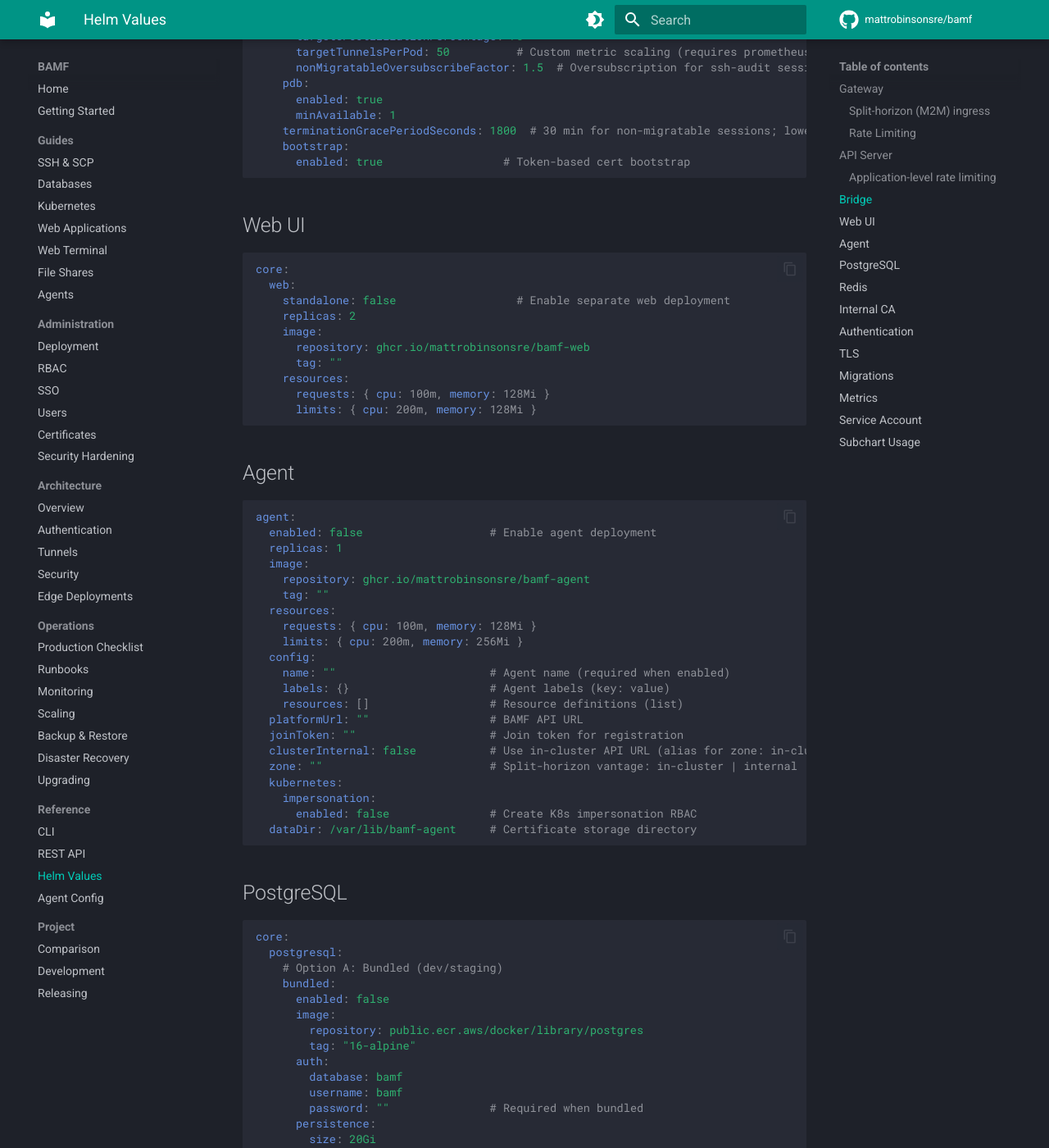
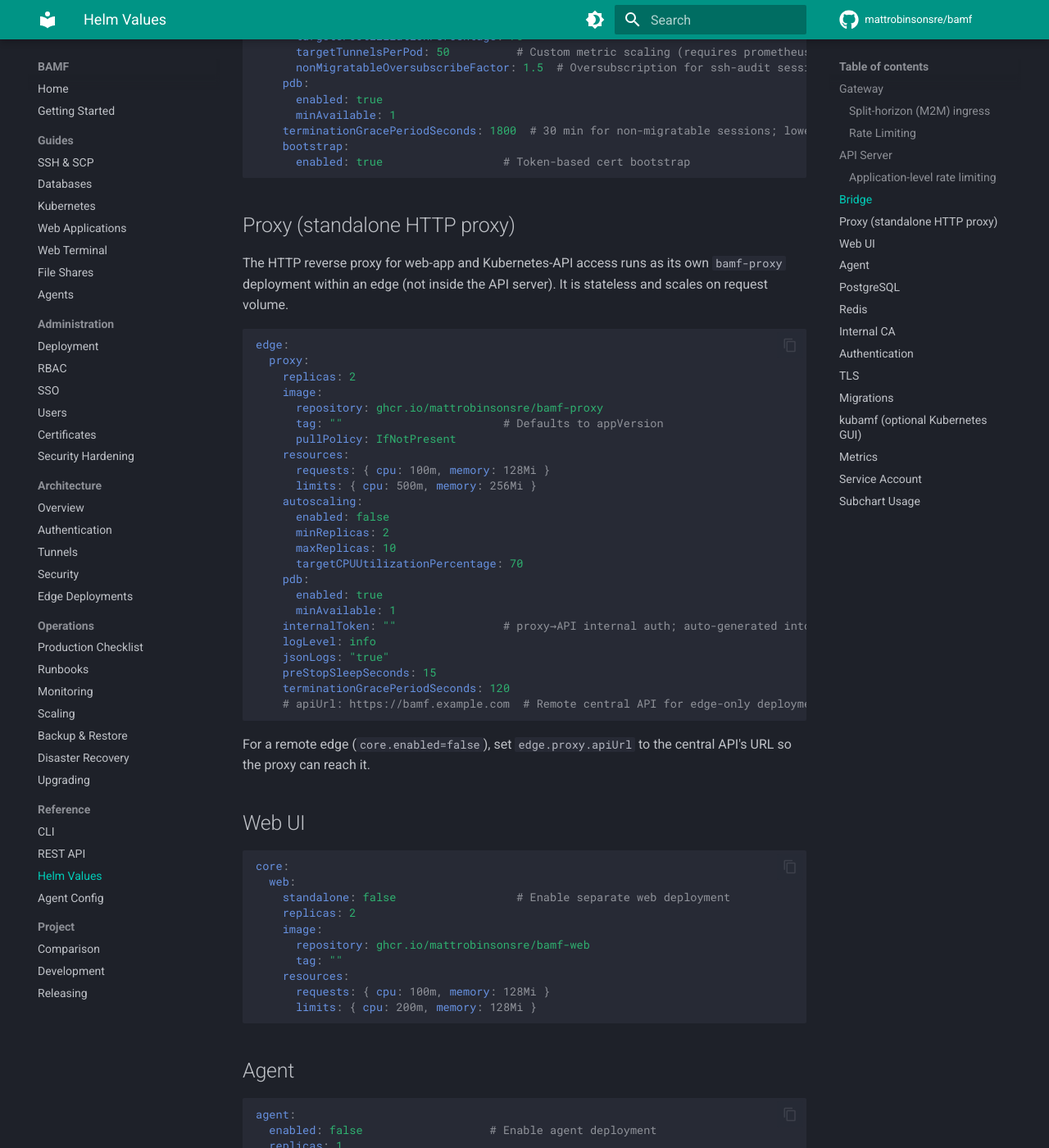
Before and after one commit to mattrobinsonsre/bamf, an MkDocs documentation site: the page built from docs/reference/helm-values.md, in a window 1280 px wide and 1400 px high, scrolled down 2803 px. Shown: the whole window at 82% size. Built offline with MkDocs 1.6.1 and Material for MkDocs 9.7.7, drawn with Linux system fonts in a browser that asks for light colours; comment, search, counter and statistics services are not loaded; some of the changed text lies outside the part shown.

Commit message:
docs: fix residual drift — SSH-CA overstatement, missing proxy/kubamf values, resource GET (#282)
Closes the committed-doc items from the drift audit (#126). The audit found 11 of
the original claims already fixed and 3 confined to the gitignored CLAUDE.md; these
are the remaining committed-doc fixes:

- SSH certificate model (was overstated): the BAMF CA issues only x509 certs and
  generates a single shared Ed25519 SSH host key for the ssh-audit bridge proxy —
  it does not sign per-host SSH certificates and there is no @cert-authority model.
  Corrected README.md ("x509 and SSH certificates" → "x509 certificates"),
  docs/comparison.md ("x509 + SSH" → "x509"), and rewrote docs/guides/ssh.md Host
  Key Verification to describe reality (transparent ssh sees the target's own host
  key; ssh-audit presents BAMF's shared host key; mTLS tunnel is the boundary).
- helm-values.md: document the two real, user-facing value groups that were
  entirely missing — edge.proxy.* (the standalone bamf-proxy) and top-level kubamf.
- api.md: document GET /resources/{name} (existed in the router, undocumented).

docs build --strict, content-hygiene, and docs-xref all pass.

````diff
--- a/docs/reference/helm-values.md
+++ b/docs/reference/helm-values.md
@@ -142,6 +142,42 @@
     bootstrap:
       enabled: true                  # Token-based cert bootstrap
 ```
+
+## Proxy (standalone HTTP proxy)
+
+The HTTP reverse proxy for web-app and Kubernetes-API access runs as its own
+`bamf-proxy` deployment within an edge (not inside the API server). It is
+stateless and scales on request volume.
+
+```yaml
+edge:
+  proxy:
+    replicas: 2
+    image:
+      repository: ghcr.io/mattrobinsonsre/bamf-proxy
+      tag: ""                        # Defaults to appVersion
+      pullPolicy: IfNotPresent
+    resources:
+      requests: { cpu: 100m, memory: 128Mi }
+      limits: { cpu: 500m, memory: 256Mi }
+    autoscaling:
+      enabled: false
+      minReplicas: 2
+      maxReplicas: 10
+      targetCPUUtilizationPercentage: 70
+    pdb:
+      enabled: true
+      minAvailable: 1
+    internalToken: ""                # proxy→API internal auth; auto-generated into a Secret if empty
+    logLevel: info
+    jsonLogs: "true"
+    preStopSleepSeconds: 15
+    terminationGracePeriodSeconds: 120
+    # apiUrl: https://bamf.example.com  # Remote central API for edge-only deployments
+```
+
+For a remote edge (`core.enabled=false`), set `edge.proxy.apiUrl` to the central
+API's URL so the proxy can reach it.
 
 ## Web UI
 
@@ -329,6 +365,29 @@
     enabled: true                    # Run Alembic migrations on install/upgrade
 ```
 
+## kubamf (optional Kubernetes GUI)
+
+An optional web-based Kubernetes dashboard deployed alongside an agent and
+accessed through the BAMF proxy chain (so BAMF RBAC governs every K8s call). Off
+by default.
+
+```yaml
+kubamf:
+  enabled: false
+  bamf:
+    enabled: true                  # Always BAMF mode when deployed via this chart
+    apiUrl: ""                     # Defaults to http://{release}-api:8000
+    kubeResourceName: ""           # Name of the `kubernetes`-type resource to route through
+  image:
+    repository: ghcr.io/mattrobinsonsre/kubamf
+    tag: latest
+  resourceName: ""                 # Agent registration name (default: "{agent.config.name}-kubamf")
+  tunnelHostname: ""               # HTTP proxy hostname (default: resourceName)
+```
+
+`kubeResourceName` must match a `type: kubernetes` resource in
+`agent.config.resources`.
+
 ## Metrics
 
 ```yaml
````
Also changed, not shown: README.md (+1 -1 lines), docs/comparison.md (+1 -1 lines), docs/guides/ssh.md (+15 -8 lines), docs/reference/api.md (+1 -0 lines).
